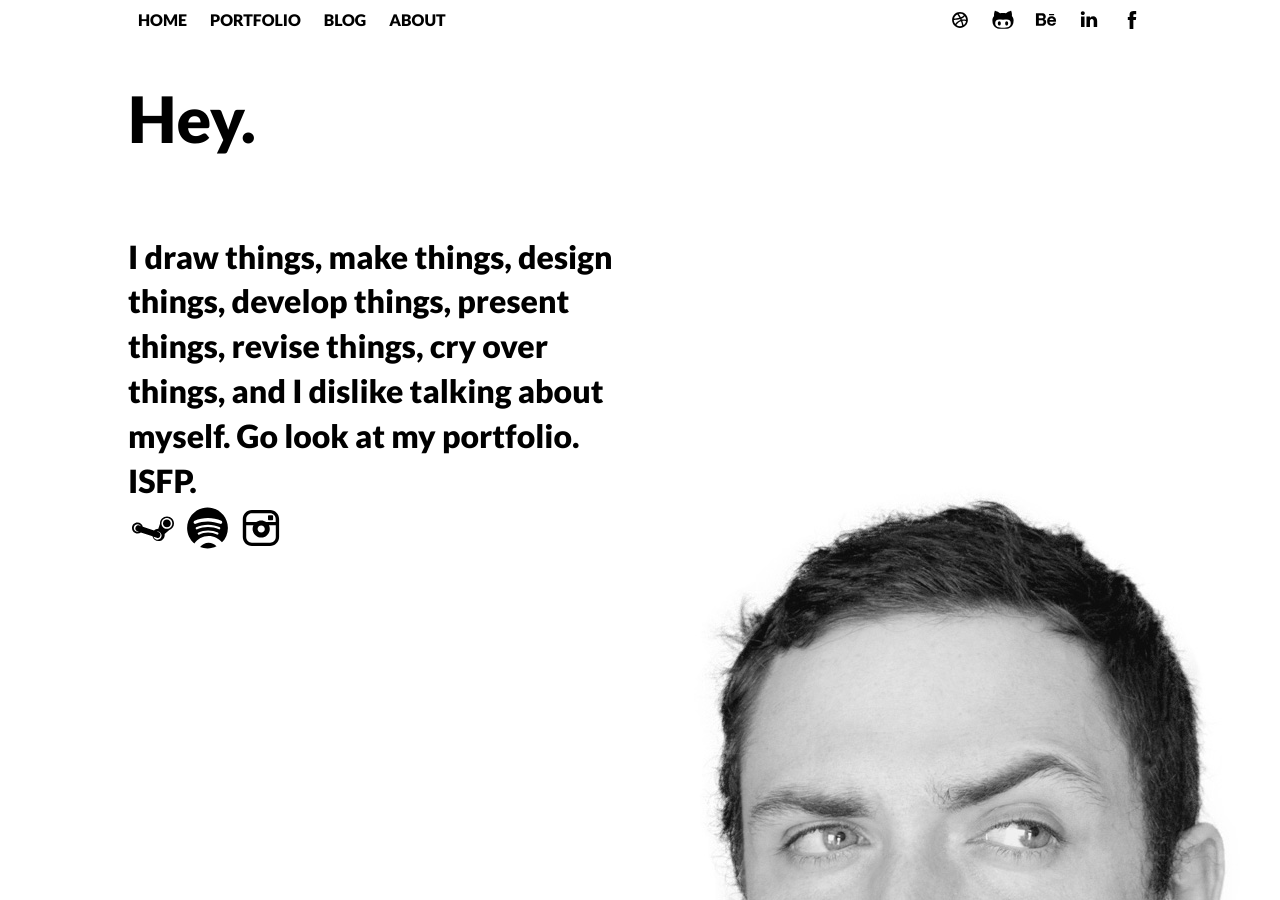
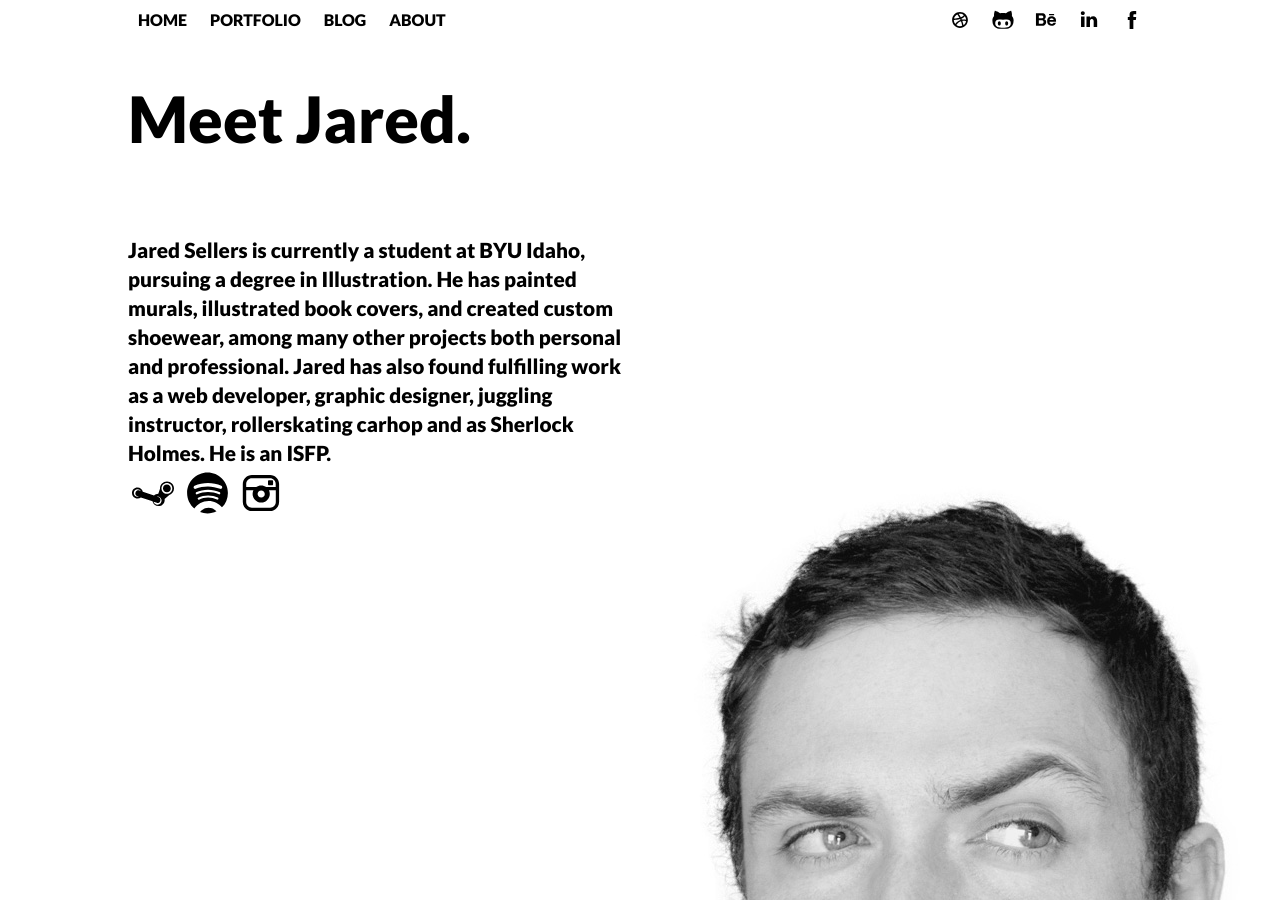
Before and after one commit to victoriadouglas/Victoriadouglas.github.io, a Jekyll site: the page built from about/index.html, in a window 1280 px wide. Built offline with Jekyll 4.4.1, drawn with Linux system fonts in a browser that asks for light colours.

Commit message:
finished about page

```diff
--- a/_sass/modules/_about.scss
+++ b/_sass/modules/_about.scss
@@ -5,7 +5,7 @@ width: 100%;
     padding: 5vw 0 5vw 0;
     p {
     font-weight: 900;
-        font-size: 2em;
+        font-size: 1.3em;
     color: black;
     }
 }
--- a/about/index.html
+++ b/about/index.html
@@ -1,6 +1,6 @@
 ---
 layout: default
-title: Hey.
+title: Meet Jared.
 ---
 <div>
 <img class="figurehead" src="/img/head.jpg"/>
@@ -8,7 +8,7 @@ title: Hey.
 <div class="about-banner">
     <div class="container">
         <div class="container-50">
-    <p>I draw things, make things, design things, develop things, present things, revise things, cry over things, and I dislike talking about myself. Go look at my portfolio. ISFP.</p>
+    <p>Jared Sellers is currently a student at BYU Idaho, pursuing a degree in Illustration. He has painted murals, illustrated book covers, and created custom shoewear, among many other projects both personal and professional. Jared has also found fulfilling work as a web developer, graphic designer, juggling instructor, rollerskating carhop and as Sherlock Holmes. He is an ISFP.</p>
             <div>
                 <div class="about-button"><!-- Generator: Adobe Illustrator 18.1.1, SVG Export Plug-In  -->
 <svg class="icon" version="1.1"
```
